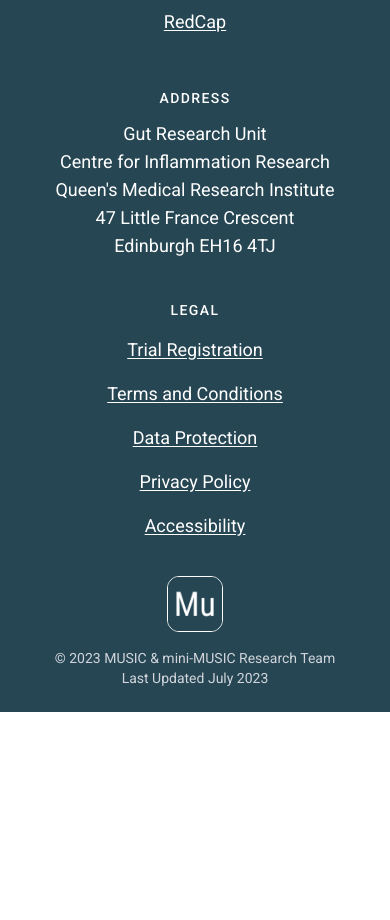
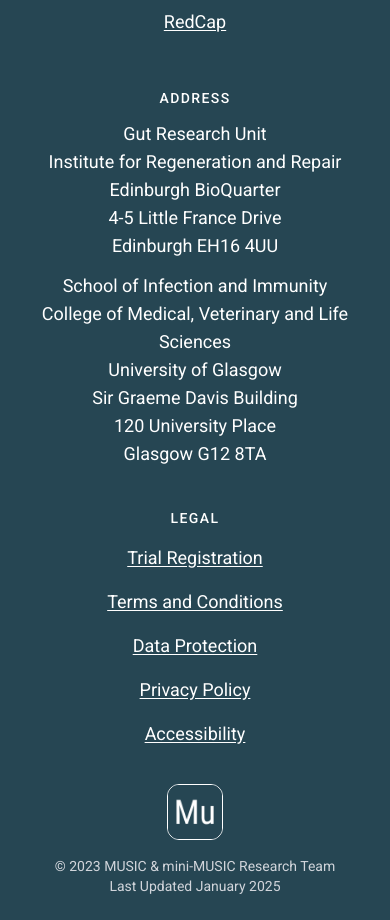
Before and after one commit to shaunchuah/musicstudy_nextjs, a Next.js app: page / in a window 390 px wide. Shown: the part 6880-7800 px from the top of the page. Before the commit the page ends 7592 px from the top, so only its background shows below. Built offline with nearby package versions, Linux system fonts and the light colour scheme.

Commit message:
fix mobile formatting issue and update contact addresses

```diff
--- a/components/Footer.js
+++ b/components/Footer.js
@@ -26,16 +26,29 @@ export default function Footer() {
               ADDRESS
             </h2>
 
-            <p>
+            <p className="mb-3">
               Gut Research Unit
               <br />
-              Centre for Inflammation Research
+              Institute for Regeneration and Repair
               <br />
-              Queen's Medical Research Institute
+              Edinburgh BioQuarter
               <br />
-              47 Little France Crescent
+              4-5 Little France Drive
               <br />
-              Edinburgh EH16 4TJ
+              Edinburgh EH16 4UU
+            </p>
+            <p>
+              School of Infection and Immunity
+              <br />
+              College of Medical, Veterinary and Life Sciences
+              <br />
+              University of Glasgow
+              <br />
+              Sir Graeme Davis Building
+              <br />
+              120 University Place
+              <br />
+              Glasgow G12 8TA
             </p>
           </div>
 
@@ -84,7 +97,7 @@ export default function Footer() {
           </Link>
           <p className="text-center lg:text-left text-sm text-gray-300 lg:ml-4 lg:mt-0 mt-4">
             © 2023 MUSIC &amp; mini-MUSIC Research Team <br />
-            Last Updated July 2023
+            Last Updated January 2025
           </p>
         </div>
       </div>
--- a/pages/results.js
+++ b/pages/results.js
@@ -24,7 +24,7 @@ export default function Results() {
                 Gwo-Tzer Ho
               </div>
               <div className="mb-8">
-                <div class="grid grid-cols-2 gap-8">
+                <div class="grid lg:grid-cols-2 gap-8">
                   <div>
                     <figure className="border rounded-lg p-4 shadow-md">
                       <svg
@@ -71,9 +71,9 @@ export default function Results() {
                           height="36"
                           className="rounded-full"
                         />
-                        <div class="flex items-center divide-x-2 divide-gray-500 ">
-                          <div class="pr-3 font-medium flex-none">Molly Halligan</div>
-                          <div class="pl-3 text-sm">
+                        <div class="md:flex items-center md:divide-x-2 divide-gray-500 ">
+                          <div class="md:pr-3 font-medium flex-none">Molly Halligan</div>
+                          <div class="md:pl-3 text-sm">
                             on behalf of the Gut Research Group Patient PPIE
                             team
                           </div>
@@ -110,11 +110,11 @@ export default function Results() {
                           height="36"
                           className="rounded-full"
                         />
-                        <div class="flex items-center divide-x-2 divide-gray-500 ">
-                          <div class="pr-3 font-medium flex-none">
+                        <div class="md:flex items-center md:divide-x-2 divide-gray-500 ">
+                          <div class="md:pr-3 font-medium flex-none">
                             Professor Gwo-Tzer Ho
                           </div>
-                          <div class="pl-3 text-sm">
+                          <div class="md:pl-3 text-sm">
                             on behalf of the MUSIC IBD team
                           </div>
                         </div>
```
